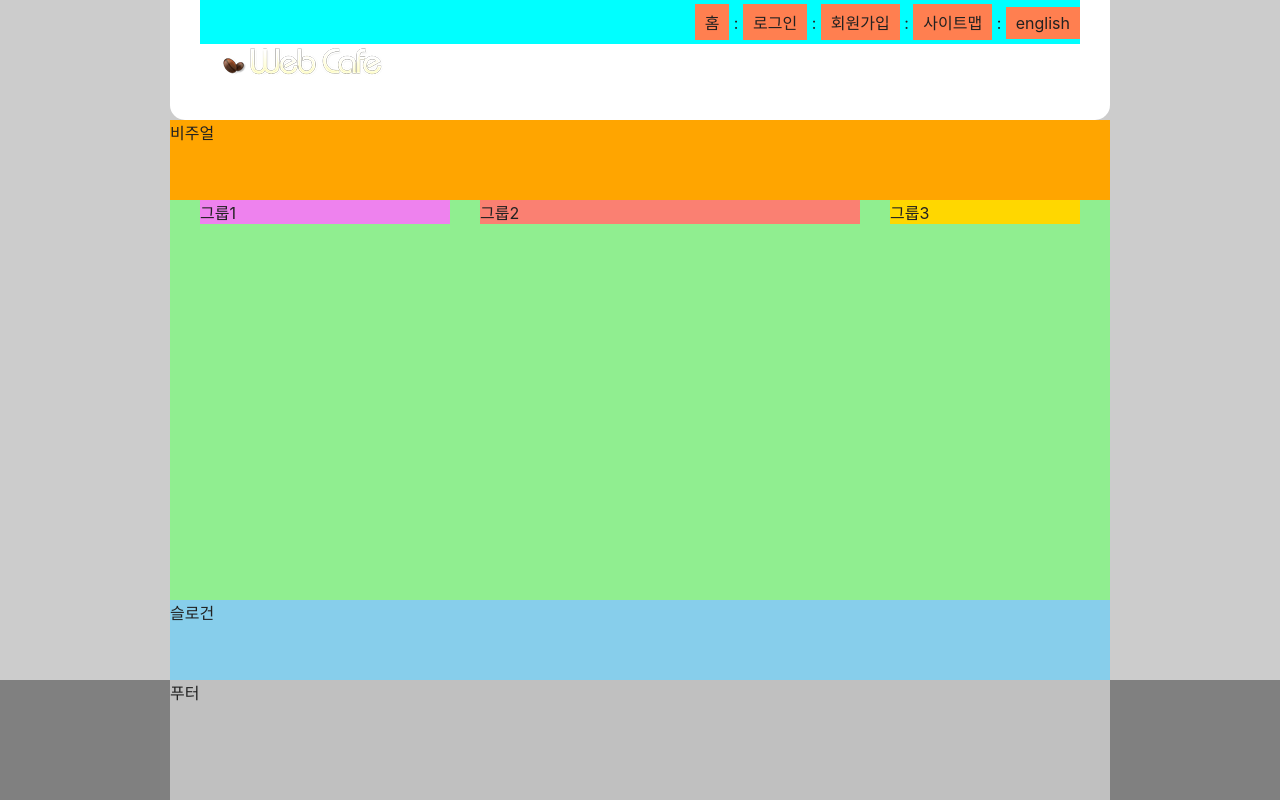
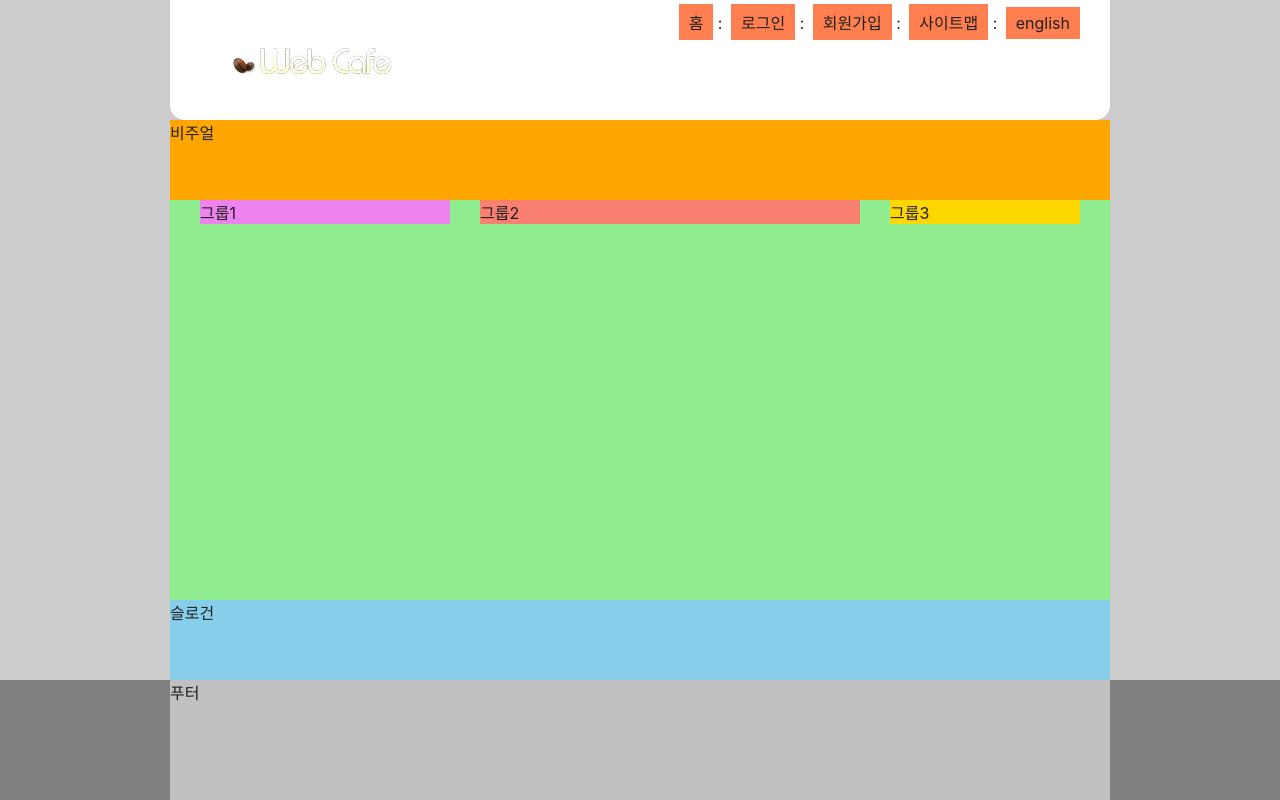
Before and after one commit to zerocalorie1226/HTML5, a website: page index.html in a window 1280 px wide. Drawn offline with Linux system fonts and the light colour scheme; a web font is replaced by a local one.

Commit message:
텍스트 링크 모음 일부 디자인

```diff
--- a/styles/style.css
+++ b/styles/style.css
@@ -42,19 +42,21 @@ body {
   border-radius: 0 0 15px 15px;
   position: relative;
 }
+
 /* 로고 */
 .logo {
   position: absolute;
   top: 45px;
-  left: 50px;
+  left: 60px;
 }
 
 /* 텍스트 링크 모음 */
 .member {
-  background-color: aqua;
+  /* background-color: aqua; */
   text-align: right;
   padding: 4px 0;
 }
+
 .member li {
   /* background-color: pink; */
   display: inline-block;
@@ -64,6 +66,10 @@ body {
   background-color: coral;
   padding: 6px 10px;
   display: inherit;
+}
+
+.divider {
+  margin-right: 4px;
 }
 
 /* 비주얼 */
```
